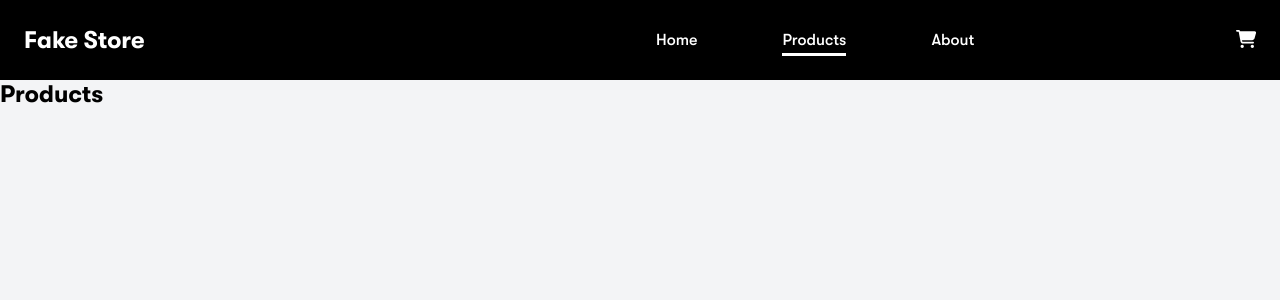
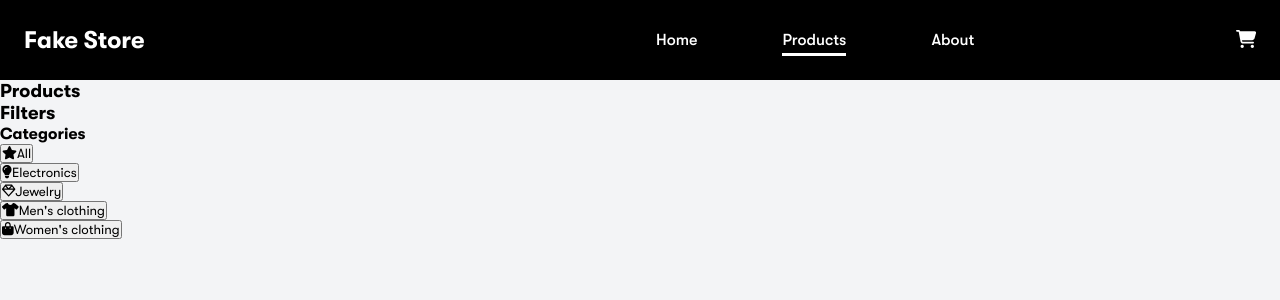
Before and after one commit to ahmeducf/shopping-cart, a React (Vite) app: page /products in a window 1280 px wide. Shown: the top 300 px of the page. Built offline with nearby package versions, Linux system fonts and the light colour scheme.

Commit message:
chore: Set up Products page

```diff
--- a/src/pages/Products.jsx
+++ /dev/null
@@ -1,9 +0,0 @@
-function Products() {
-  return (
-    <div>
-      <h1>Products</h1>
-    </div>
-  );
-}
-
-export default Products;
--- a/src/pages/index.js
+++ b/src/pages/index.js
@@ -1,7 +1,7 @@
 export { default as Root } from './Root';
 export { default as Home } from './home/Home';
 export { default as About } from './About';
-export { default as Products } from './Products';
+export { default as Products } from './products/Products';
 export { default as Product } from './Product';
 export { default as Checkout } from './Checkout';
 export { default as NotFound } from './NotFound';
--- /dev/null
+++ b/src/pages/products/Products.jsx
@@ -0,0 +1,26 @@
+import { CategoryList } from 'features/products';
+import {
+  products,
+  wrapper,
+  filtersSidebar,
+  filter,
+} from './Products.module.css';
+
+function Products() {
+  return (
+    <main className={products}>
+      <h2>Products</h2>
+      <div className={wrapper}>
+        <section className={filtersSidebar} aria-label="Filters" role="listbox">
+          <h3>Filters</h3>
+          <div className={filter} aria-label="Categories" role="list">
+            <h4>Categories</h4>
+            <CategoryList />
+          </div>
+        </section>
+      </div>
+    </main>
+  );
+}
+
+export default Products;
--- /dev/null
+++ b/src/pages/products/Products.module.css
@@ -0,0 +1,11 @@
+.products {
+}
+
+.wrapper {
+}
+
+.filtersSidebar {
+}
+
+.filter {
+}
--- /dev/null
+++ b/src/pages/products/index.js
@@ -0,0 +1 @@
+export * from './Products';
```
Also changed, not shown: 1 other file (tests, documents, lock files or other folders).
